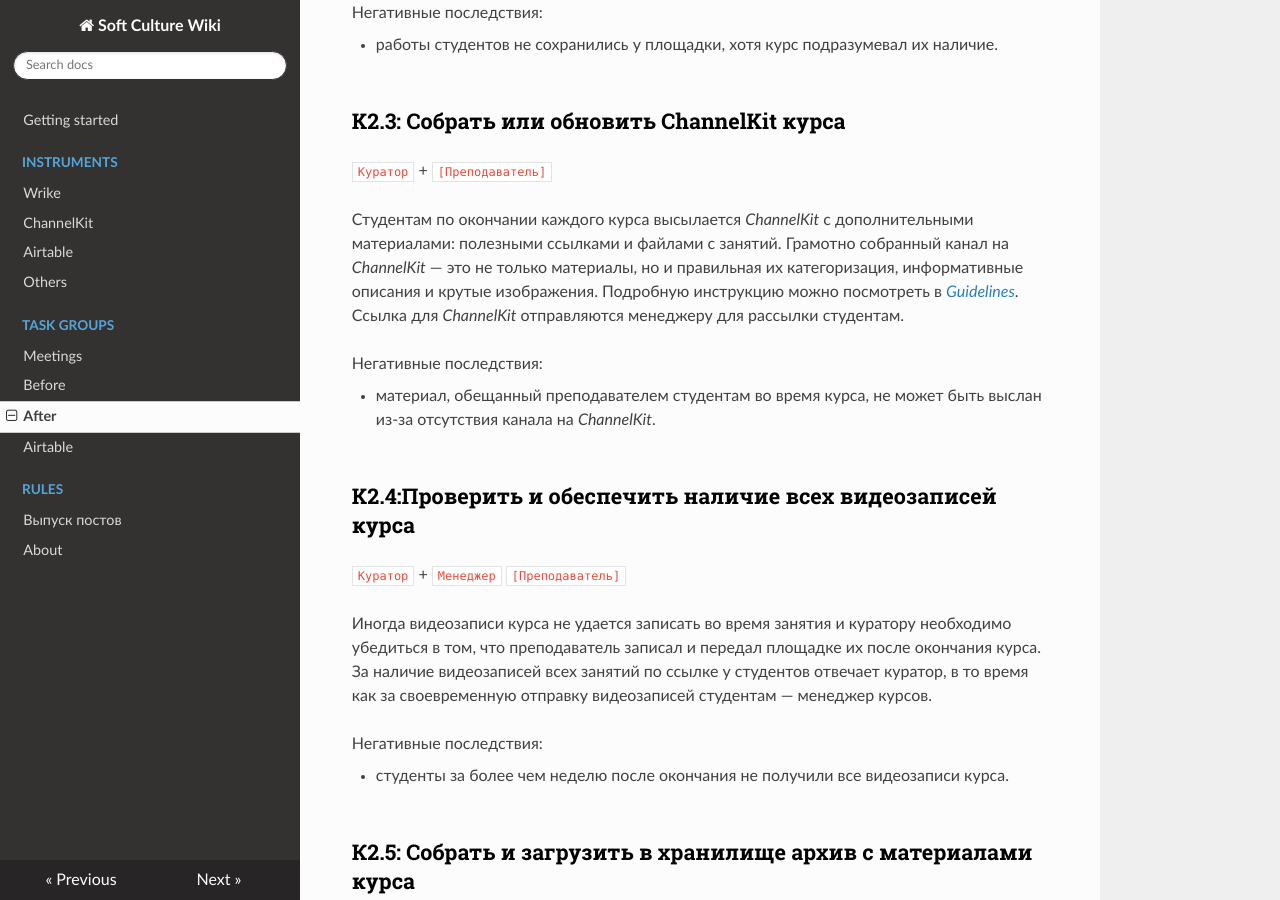
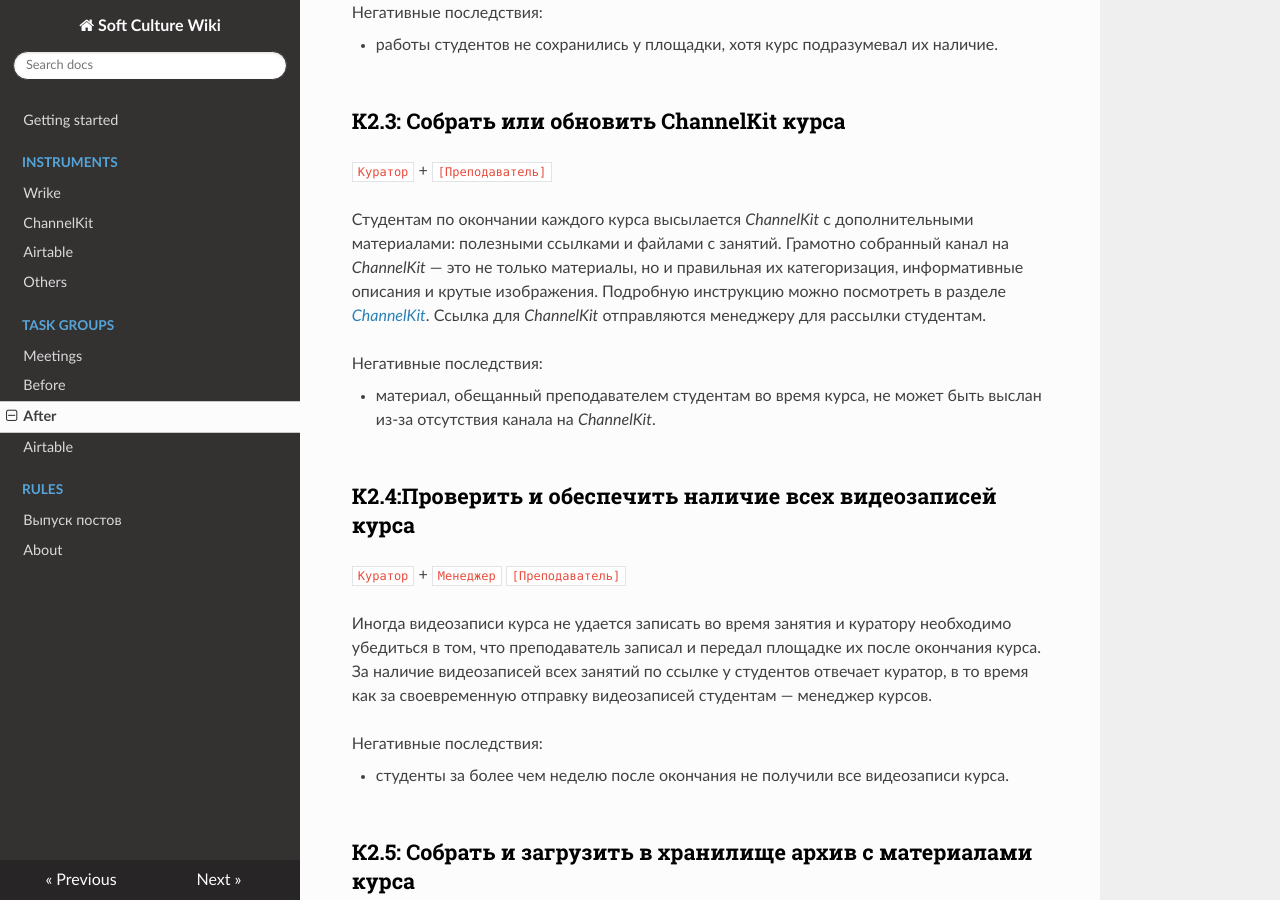
Before and after one commit to arsenyafonin/wiki, an MkDocs documentation site: the page built from docs/ins_09_after.md, in a window 1280 px wide and 900 px high, scrolled down 712 px. Built offline with MkDocs 1.6.1, drawn with Linux system fonts in a browser that asks for light colours; nearby versions of some CDN libraries; old or Windows-style settings are respelled for this version of MkDocs.

Commit message:
Update ins_09_after.md

```diff
--- a/docs/ins_09_after.md
+++ b/docs/ins_09_after.md
@@ -21,7 +21,7 @@
 ### K2.3: Собрать или обновить ChannelKit курса
 `Куратор` + `[Преподаватель]`
 
-Студентам по окончании каждого курса высылается *ChannelKit* с дополнительными материалами: полезными ссылками и файлами с занятий. Грамотно собранный канал на *ChannelKit* — это не только материалы, но и правильная их категоризация, информативные описания и крутые изображения. Подробную инструкцию можно посмотреть в [*Guidelines*](http://www.softculture.cc/guidelines/channelkit). Ссылка для *ChannelKit* отправляются менеджеру для рассылки студентам.
+Студентам по окончании каждого курса высылается *ChannelKit* с дополнительными материалами: полезными ссылками и файлами с занятий. Грамотно собранный канал на *ChannelKit* — это не только материалы, но и правильная их категоризация, информативные описания и крутые изображения. Подробную инструкцию можно посмотреть в разделе [*ChannelKit*](ins_04_channelkit/). Ссылка для *ChannelKit* отправляются менеджеру для рассылки студентам.
 
 Негативные последствия:
 
```
